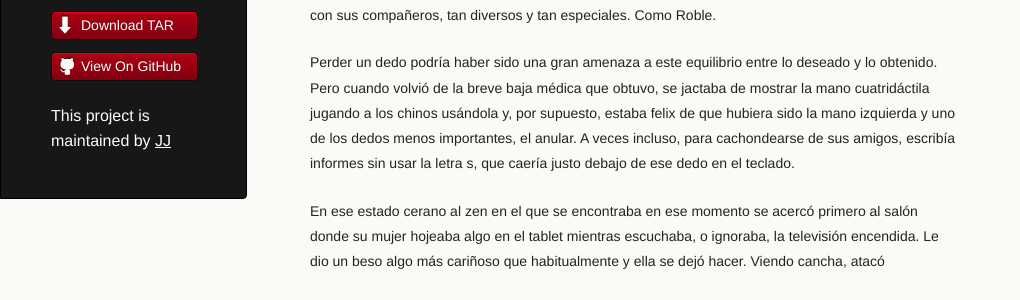
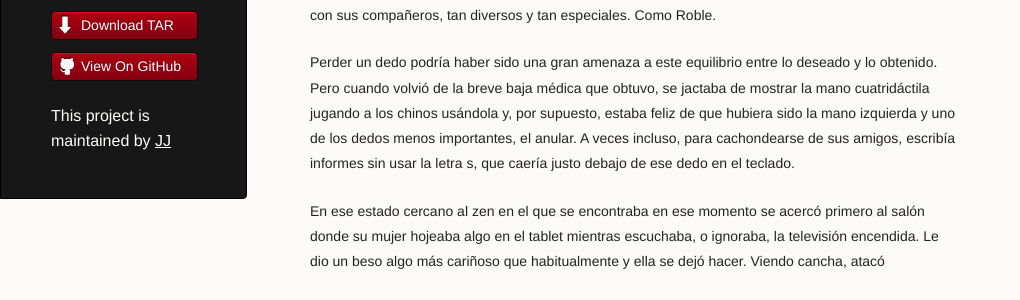
Before and after one commit to JJ/HashSlash, a Jekyll site: the page built from texto/HashSlash.md, in a window 1280 px wide and 900 px high, scrolled down 53473 px. Shown: the part 206-506 px from the top of the window, without its empty margins (0-1020 px from the left). Built offline with Jekyll 4.4.1, drawn with Linux system fonts in a browser that asks for light colours; part of the change alters nothing that is shown; some of the changed text lies outside the part shown.

Commit message:
Sync texto/HashSlash.md from master to gh-pages

```diff
--- a/texto/HashSlash.md
+++ b/texto/HashSlash.md
@@ -2695,13 +2695,13 @@ con sus compañeros, tan diversos y tan especiales. Como Roble.
 Perder un dedo podría haber sido una gran amenaza a este equilibrio
 entre lo deseado y lo obtenido. Pero cuando volvió de la breve baja
 médica que obtuvo, se jactaba de mostrar la mano cuatridáctila jugando
-a los chinos usándola y, por supuesto, estaba felix de que hubiera
+a los chinos usándola y, por supuesto, estaba feliz de que hubiera
 sido la mano izquierda y uno de los dedos menos importantes, el
 anular. A veces incluso, para cachondearse de sus amigos, escribía
 informes sin usar la letra s, que caería justo debajo de ese dedo en el
 teclado.
 
-En ese estado cerano al zen en el que se encontraba en ese momento se
+En ese estado cercano al zen en el que se encontraba en ese momento se
 acercó primero al salón donde su mujer hojeaba algo en el tablet
 mientras escuchaba, o ignoraba, la televisión encendida. Le dio un
 beso algo más cariñoso que habitualmente y ella se dejó hacer. Viendo
@@ -2930,6 +2930,15 @@ la puerta del garaje con Nacho. Una tercera persona, con un largo
 abrigo negro y gorra de cuero negro, se caló la gorra y se dio la
 vuelta en cuanto que él llegó.
 
+Tina lo saludó con la mano, pero él no hizo ademán de unirse a la
+conversación, sino que continuó hacia la puerta de la casa, que estaba
+en un nivel superior al garaje y en la pared opuesta al mismo. Abrió
+la puerta con la pulsera, bien, porque a pesar de que el sistema no
+había impedido que entrara otra gente, al menos no habían considerado
+necesario echarlo también a él. Lo recibió el ronroneo de la Roomba,
+que se afanaba por acorralar unas pelusas en una esquina previamente a
+su absorción;
+
 1: #33Q - 2: #spanishrevolution - 3: #BieberToSpainNot - 4: #slash - 5: #estonoesuntt
 ---
 
```
